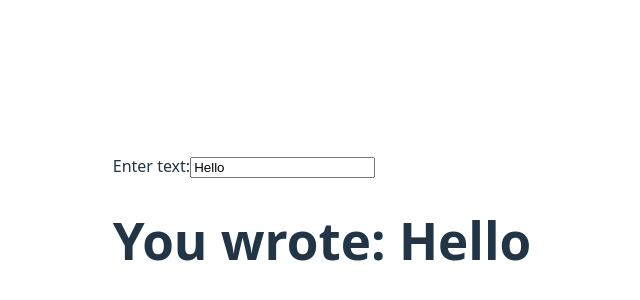
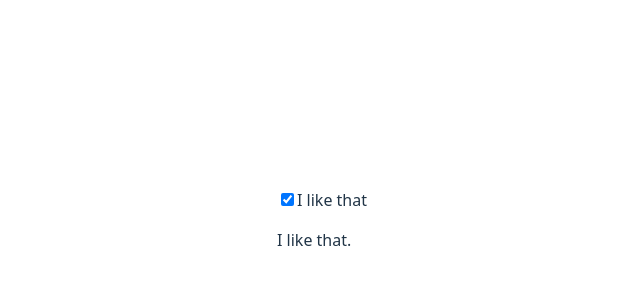
Before and after one commit to devMetalG/react-exercise, a React (Vite) app: page / in a window 1280 px wide. Shown: the part 172-472 px from the top of the page, without its empty margins (318-958 px from the left). Built offline with nearby package versions, Linux system fonts and the light colour scheme.

Commit message:
useState booleans

```diff
--- /dev/null
+++ b/src/intro/Boolean.tsx
@@ -0,0 +1,25 @@
+import React, { useState } from 'react';
+
+const Boolean:React.FC = () => {
+  const [liked, setLiked] = useState(true);
+
+  const handleLiked = (e:React.ChangeEvent<HTMLInputElement>) => {
+    setLiked(e.target.checked)
+  }
+
+  return (
+    <>
+      <label>
+        <input
+          type="checkbox"
+          checked = { liked }
+          onChange={ handleLiked }
+        />
+        I like that
+      </label>
+      <p> I { (liked) ?  '':`don't`} like that. </p>
+    </>
+  )
+}
+
+export default Boolean;
--- a/src/main.tsx
+++ b/src/main.tsx
@@ -1,7 +1,7 @@
 import { StrictMode } from 'react'
 import { createRoot } from 'react-dom/client'
 import './index.css'
-import App from './intro/Text'
+import App from './intro/Boolean'
 
 createRoot(document.getElementById('root')!).render(
   <StrictMode>
```
